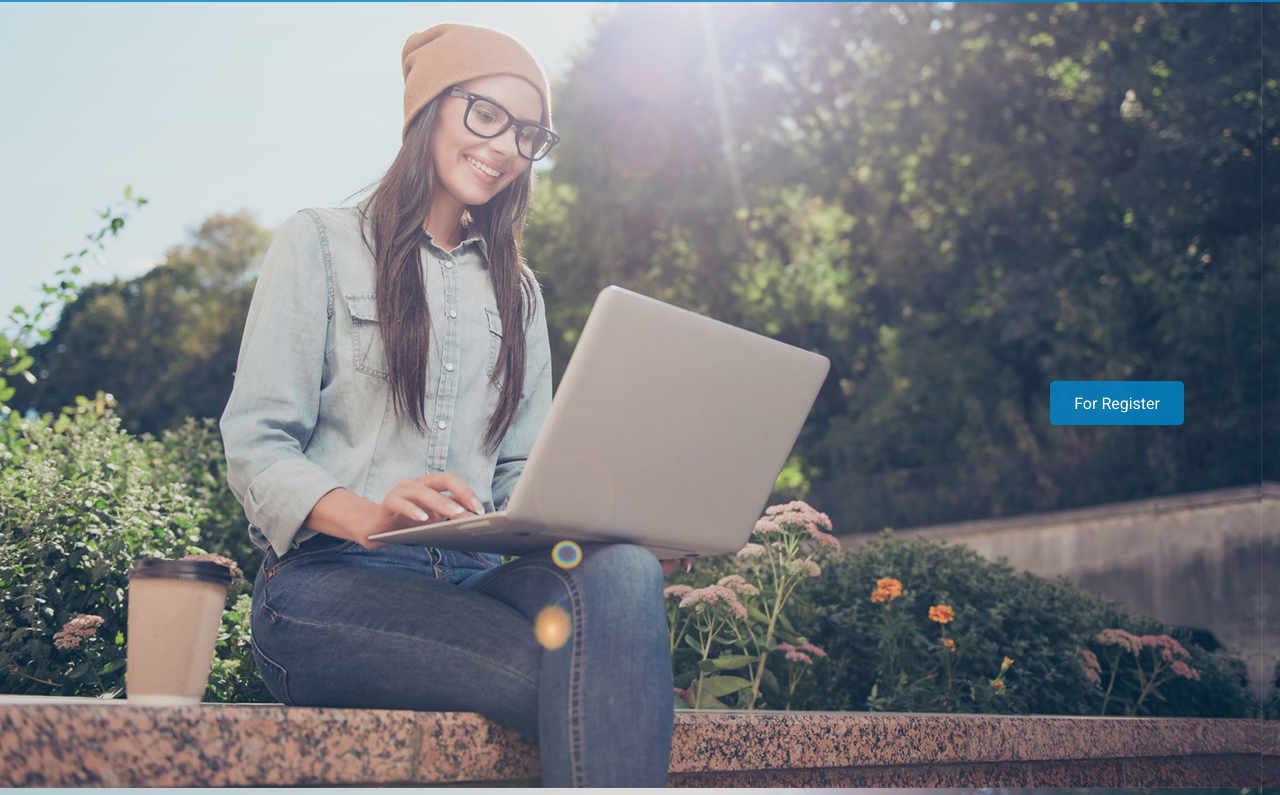
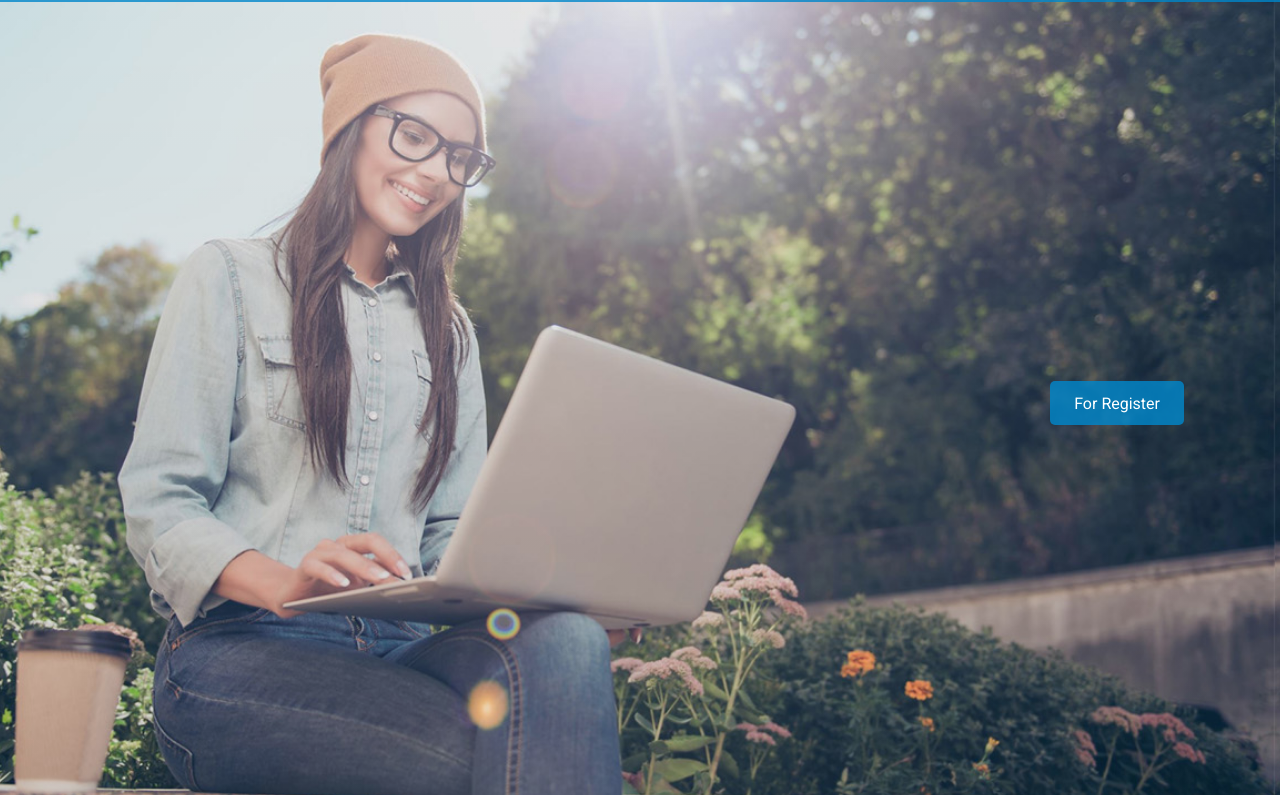
Before and after one commit to faizanRajpoot/tutor, a plain HTML site: page index.html in a window 1280 px wide. Shown: the part 77-872 px from the top of the page. Drawn offline with Linux system fonts and the light colour scheme.

Commit message:
second commit

```diff
--- a/_freq.scss
+++ b/_freq.scss
@@ -102,7 +102,7 @@
 
 
 
-@media (max-width:380px){
+@media (max-width:450px){
     .freq{
         margin-bottom: 40px;
         &_heading{
@@ -141,7 +141,7 @@
                         padding: 0.3rem 0.1rem;
 
                         .down{
-                            font-size: 0.5rem;
+                            font-size: 0.6rem;
                             width: 100%;
                             overflow: hidden !important;
                         }
--- a/_header.scss
+++ b/_header.scss
@@ -1,6 +1,9 @@
 #header{
     background-image:linear-gradient(rgba(56, 55, 55, 0), rgba(0, 0, 0, 0.075)), url(./assets/background.jpg);
     height: 120vh;
+    background-repeat: no-repeat;
+    background-size: cover;
+    background-position: center;
     width: 100%;
     display: flex;
     align-items: center;
```
Also changed, not shown: script.js (+17 -0 lines), style.css, 1 other file.
